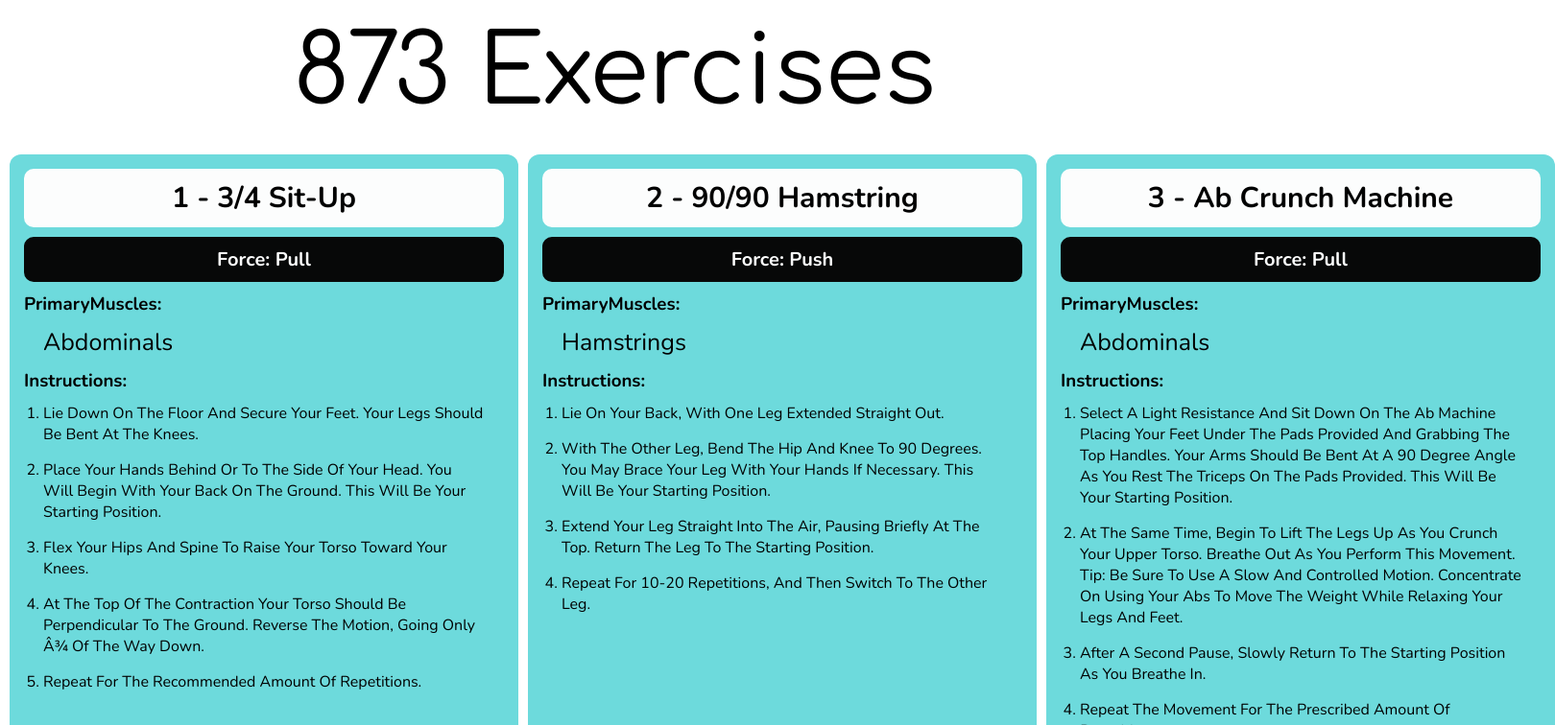
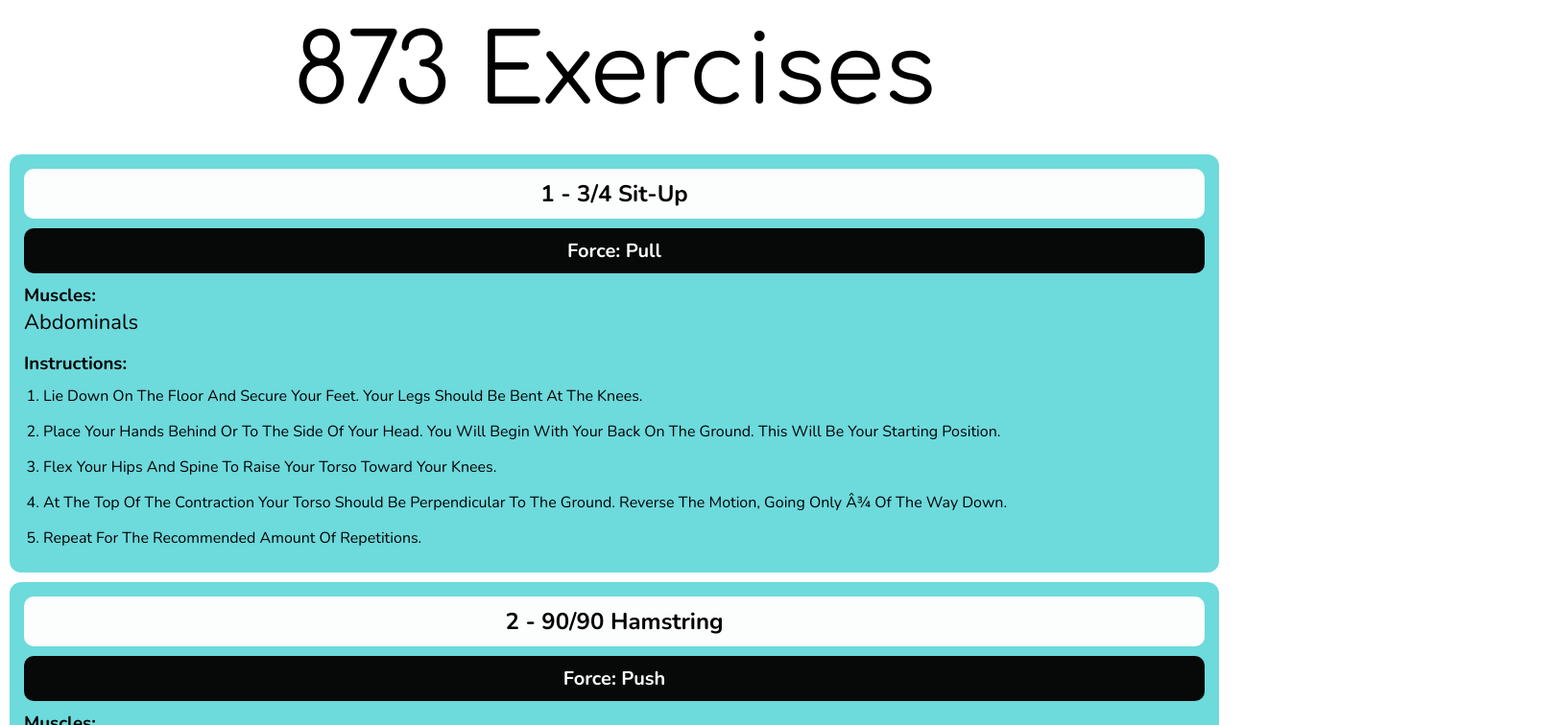
Before and after one commit to MliliGenes/Gymbo, a React (Vite) app: page / in a window 1280 px wide. Shown: the top 756 px of the page at 96% size, 1620 px wide, since content can reach past the window. Built offline with nearby package versions, Linux system fonts and the light colour scheme.

Commit message:
redux store -- exercicesSlice + testing the store

```diff
--- a/src/App.css
+++ b/src/App.css
@@ -13,7 +13,7 @@
   font-family: var(--font-medium);
   text-transform: capitalize;
   display: grid;
-  grid-template-columns: repeat(3, 1fr);
+  /* grid-template-columns: repeat(3, 1fr); */
 }
 .card {
   padding: 15px 15px;
@@ -21,7 +21,7 @@
   border-radius: 12px;
 }
 h1 {
-  font-size: 30px;
+  font-size: 24px;
   background-color: var(--background);
   padding: 10px 15px;
   border-radius: 10px;
@@ -40,7 +40,7 @@ ul,
 ol {
   display: flex;
   flex-direction: column;
-  width: 500px;
+  /* width: 500px; */
   gap: 15px;
   padding: 10px 20px;
 }
@@ -51,3 +51,20 @@ ol {
 .none {
   display: none;
 }
+.muscles {
+  display: flex;
+  gap: 5px;
+  width: 100%;
+  flex-wrap: wrap;
+  overflow: hidden;
+  margin-bottom: 15px;
+}
+.muscle {
+  font-size: 22px;
+}
+.muscle::after {
+  content: " /";
+}
+.muscles .muscle:last-child::after {
+  content: "";
+}
--- a/src/App.jsx
+++ b/src/App.jsx
@@ -14,14 +14,18 @@ function App() {
       {exe.force !== null && <h2>force: {exe.force}</h2>}
 
       {/* <h3>{exe.level}</h3> */}
-      <h3>primaryMuscles: </h3>
-      {exe.primaryMuscles.length > 0 ? (
-        <ul className="muscles">
-          {exe.primaryMuscles.map((muscle) => (
-            <li>{muscle}</li>
+      <h3>Muscles: </h3>
+      <div className="muscles">
+        {exe.primaryMuscles.length > 0 &&
+          exe.primaryMuscles.map((muscle) => (
+            <div className="muscle">{muscle}</div>
           ))}
-        </ul>
-      ) : undefined}
+        {exe.secondaryMuscles.length > 0 &&
+          exe.secondaryMuscles.map((muscle) => (
+            <div className="muscle">{muscle}</div>
+          ))}
+      </div>
+
       <h3>instructions: </h3>
       <ol>
         {exe.instructions.map((instruction) => (
```
